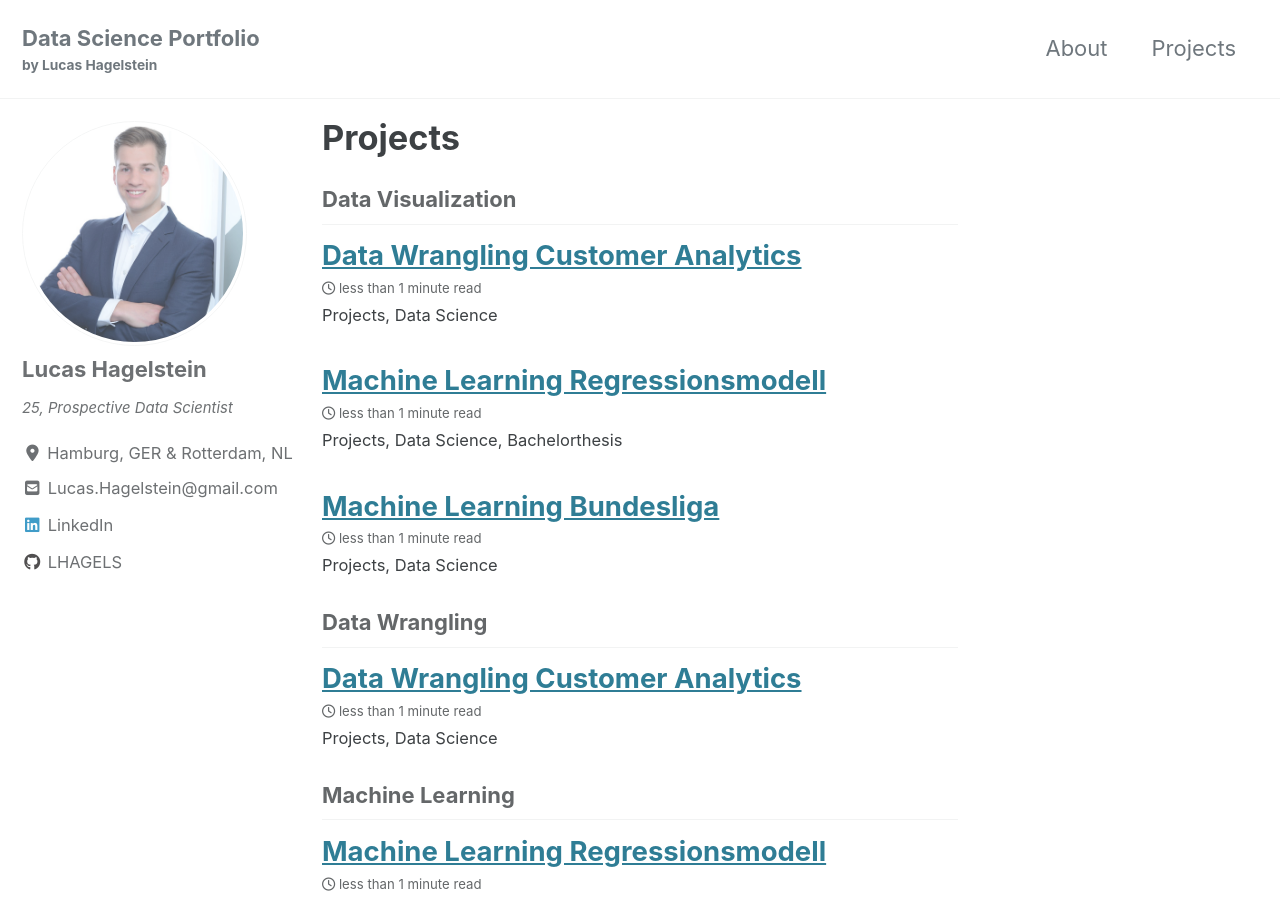
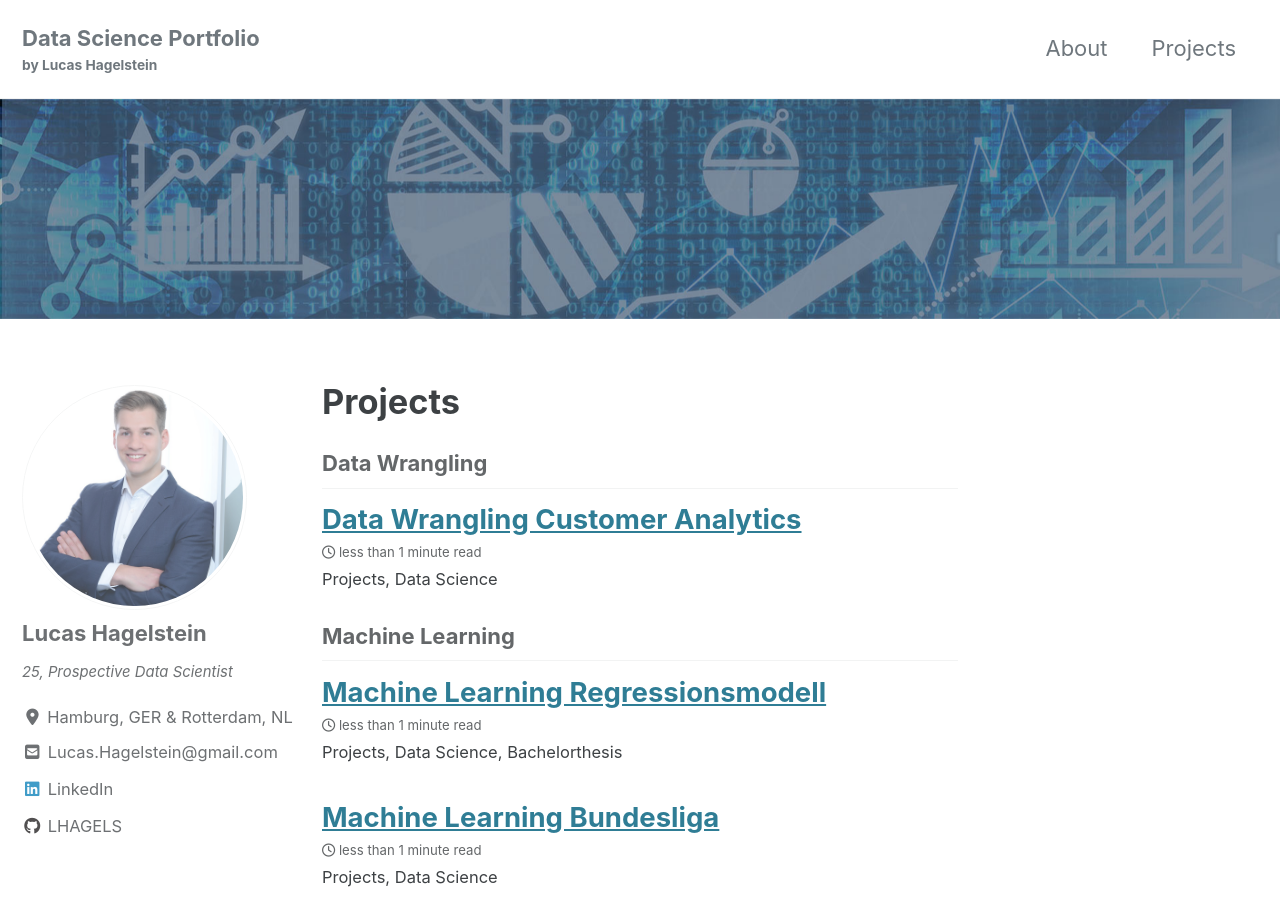
Before and after one commit to LHAGELS/LHAGELS.github.io, a Jekyll site: the page built from _pages/2_Projects.md, in a window 1280 px wide and 900 px high. Built offline with Jekyll 4.4.1, drawn with Linux system fonts in a browser that asks for light colours; cached includes are drawn as plain includes; nearby versions of some CDN libraries.

Commit message:
new github

```diff
--- a/_pages/2_Projects.md
+++ b/_pages/2_Projects.md
@@ -3,6 +3,8 @@
 permalink: /projects/
 title: "Projects"
 author_profile: true
+header:
+  image: "/images/Header.jpg"
 ---
 
 {% include base_path %}
--- a/_posts/2020-05-15-Bundesliga.md
+++ b/_posts/2020-05-15-Bundesliga.md
@@ -1,7 +1,7 @@
 ---
 title: "Machine Learning Bundesliga"
 date: 2020-05-15
-categories: [Machine Learning, Data Visualization]
+categories: [Machine Learning]
 tags: [Bundesliga, Sofascore]
 excerpt: "Projects, Data Science"
 mathjax: "true"
--- a/_posts/2020-05-16-Microenterprises.md
+++ b/_posts/2020-05-16-Microenterprises.md
@@ -1,7 +1,7 @@
 ---
 title: "Machine Learning Regressionsmodell"
 date: 2020-05-16
-categories: [Machine Learning, Data Visualization]
+categories: [Machine Learning]
 tags: [Micro-Enterprises, Kenya]
 excerpt: "Projects, Data Science, Bachelorthesis"
 mathjax: "true"
--- a/_posts/2020-05-17-Customer-Analytics.md
+++ b/_posts/2020-05-17-Customer-Analytics.md
@@ -1,7 +1,7 @@
 ---
 title: "Data Wrangling Customer Analytics"
 date: 2020-05-17
-categories: [Data Wrangling, Data Visualization]
+categories: [Data Wrangling]
 tags: [BCG Matrix]
 excerpt: "Projects, Data Science"
 mathjax: "true"
```
Also changed, not shown: _pages/1_about.md (+2 -0 lines), images/Header.jpg.
